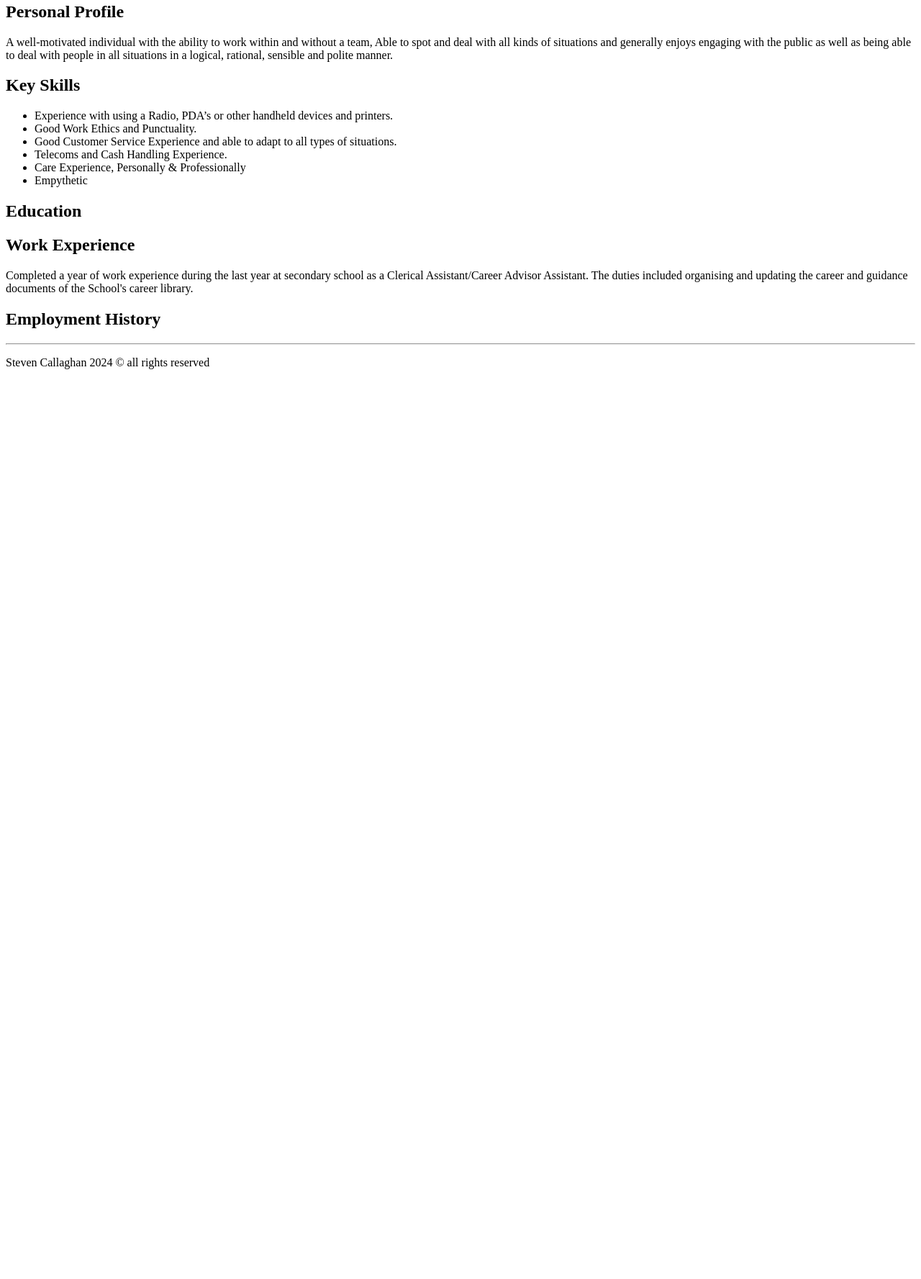
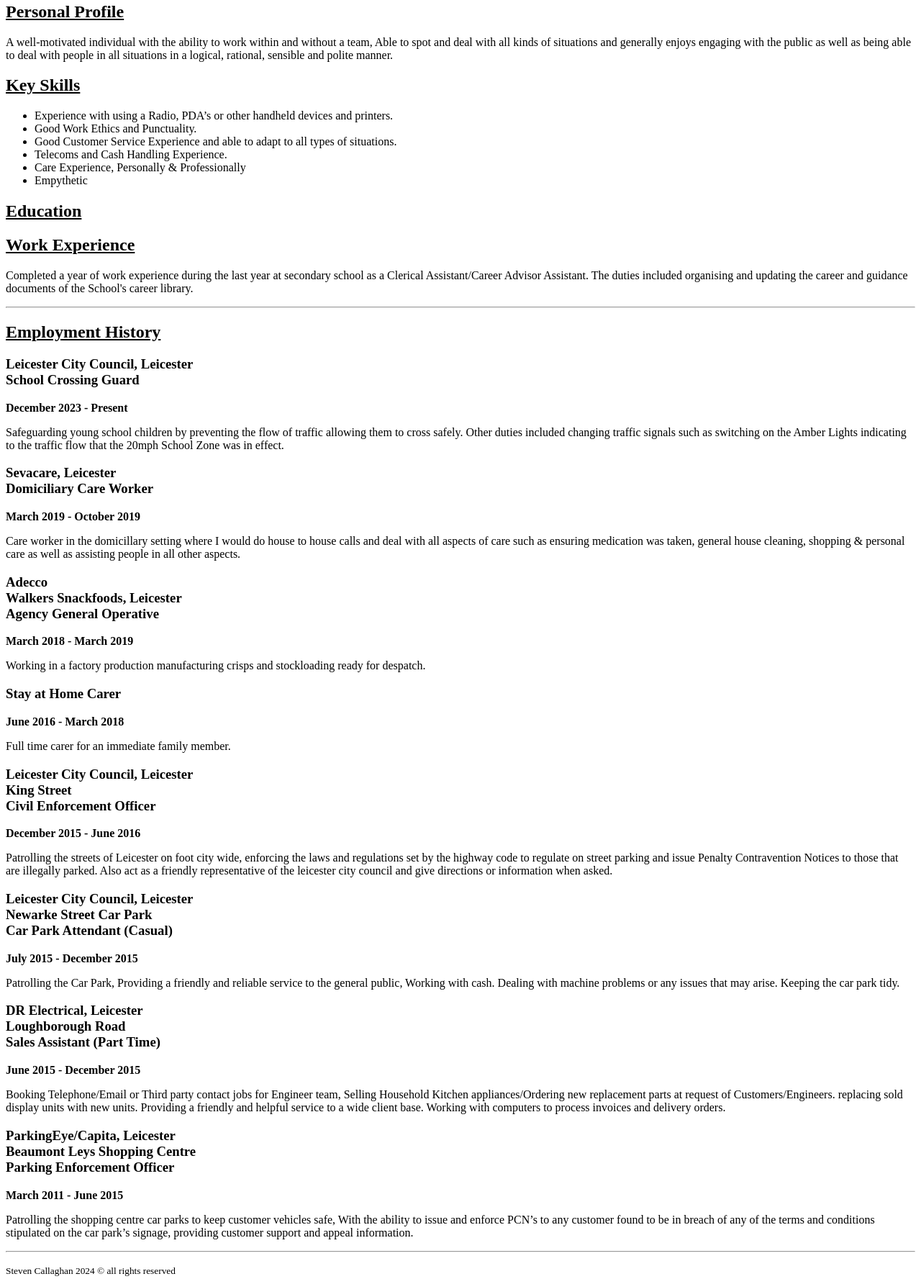
Before and after one commit to slcallaghan/html-curriculum-vitae, a plain HTML site: page index.html in a window 1280 px wide. Shown: the part 622-2399 px from the top of the page at 72% size. Before the commit the page ends 1151 px from the top, so only its background shows below. Drawn offline with Linux system fonts and the light colour scheme.

Commit message:
index.html update
Updated the index.html with further information and formatting.

```diff
--- a/index.html
+++ b/index.html
@@ -12,9 +12,9 @@
         <p><a href="./public/about.html">About Me</a>
         <a href="./public/contact.html">Contact Me</a></p>
     <hr />
-        <h2>Personal Profile</h2>
+        <h2><u>Personal Profile</u></h2></h2>
             <p>A well-motivated individual with the ability to work within and without a team, Able to spot and deal with all kinds of situations and generally enjoys engaging with the public as well as being able to deal with people in all situations in a logical, rational, sensible and polite manner.  </p>
-        <h2>Key Skills</h2>
+        <h2><u>Key Skills</u></h2>
         <uL>
             <li>Experience with using a Radio, PDA’s or other handheld devices and printers.</li>
             <li>Good Work Ethics and Punctuality.</li>
@@ -23,16 +23,58 @@
             <li>Care Experience, Personally & Professionally</li>
             <li>Empythetic</li>
         </uL>
-        <h2>Education</h2>
+        <h2><u>Education</u></h2>
             <p></p>
-        <h2>Work Experience</h2>
+
+        <h2><u>Work Experience</u></h2>
             <p>Completed a year of work experience during the last year at secondary school as a Clerical Assistant/Career Advisor Assistant. The duties included organising and updating the career and guidance documents of the School's career library.</p>
+    <hr />
+        <h2><u>Employment History</u></h2>
+            <h3>Leicester City Council, Leicester <br />
+                School Crossing Guard</h3>
+                <p><b>December 2023 - Present</b></p>
+                <p>Safeguarding young school children by preventing the flow of traffic allowing them to cross safely. Other duties included changing traffic signals such as switching on the Amber Lights indicating to the traffic flow that the 20mph School Zone was in effect.</p>
 
-        <h2>Employment History</h2>
-            <p></p>
+            <h3>Sevacare, Leicester <br />
+                Domiciliary Care Worker</h3>
+                <p><b>March 2019 - October 2019</b></p>
+                <p>Care worker in the domicillary setting where I would do house to house calls and deal with all aspects of care such as ensuring medication was taken, general house cleaning, shopping & personal care as well as assisting people in all other aspects.</p>
+
+            <h3>Adecco <br />
+                Walkers Snackfoods, Leicester <br />
+                Agency General Operative</h3>
+                <p><b>March 2018 - March 2019</b></p>
+                <p>Working in a factory production manufacturing crisps and stockloading ready for despatch.</p>
+
+            <h3>Stay at Home Carer</h3>
+                <p><b>June 2016 - March 2018</b></p>
+                <p>Full time carer for an immediate family member.</p>
+
+            <h3>Leicester City Council, Leicester <br />
+                King Street <br />
+                Civil Enforcement Officer</h3>
+                <p><b>December 2015 - June 2016</b></p>
+                <p>Patrolling the streets of Leicester on foot city wide, enforcing the laws and regulations set by the highway code to regulate on street parking and issue Penalty Contravention Notices to those that are illegally parked. Also act as a friendly representative of the leicester city council and give directions or information when asked.</p>
+            <h3>Leicester City Council, Leicester <br />
+                Newarke Street Car Park <br />
+                Car Park Attendant (Casual)</h3>
+                <p><b>July 2015 - December 2015</b></p>
+                <p>Patrolling the Car Park, Providing a friendly and reliable service to the general public, Working with cash. Dealing with machine problems or any issues that may arise. Keeping the car park tidy.</p>
+
+            <h3>DR Electrical, Leicester <br />
+                Loughborough Road<br />
+                Sales Assistant (Part Time)</h3>
+                <p><b>June 2015 - December 2015</b></p>
+                <p>Booking Telephone/Email or Third party contact jobs for Engineer team, Selling Household Kitchen appliances/Ordering new replacement parts at request of Customers/Engineers. replacing sold display units with new units. Providing a friendly and helpful service to a wide client base. Working with computers to process invoices and delivery orders. </p>
+
+            <h3>ParkingEye/Capita, Leicester<br />
+                Beaumont Leys Shopping Centre<br />
+                Parking Enforcement Officer</h3>
+                <p><b>March 2011 - June 2015</b></p>
+                <p>Patrolling the shopping centre car parks to keep customer vehicles safe, With the ability to issue and enforce PCN’s to any customer found to be in breach of any of the terms and conditions stipulated on the car park’s signage, providing customer support and appeal information.</p>
     <hr />
         <footer>
-            <p>Steven Callaghan 2024 &copy; all rights reserved</p>
+            <p><small>Steven Callaghan 2024 &copy; all rights reserved</small></p>
         </footer>
     </body>
 </html>
```
